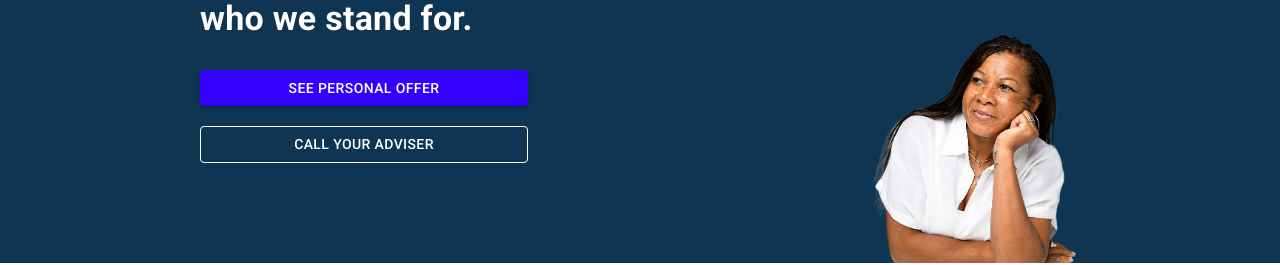
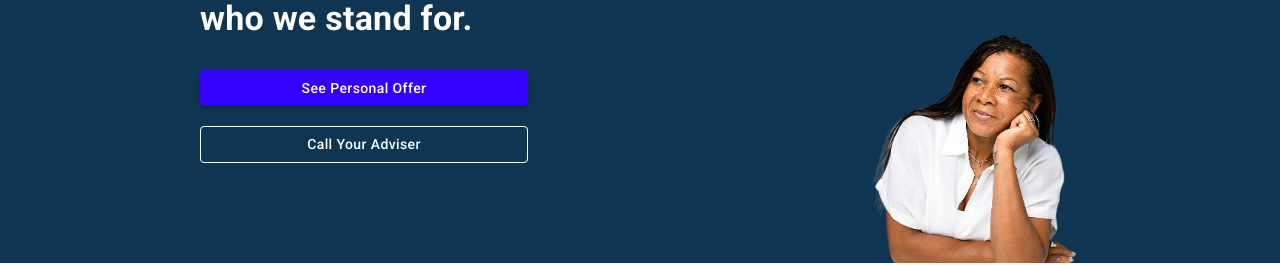
Before and after one commit to raihan50017/fiverr-app, a React (Vite) app: page / in a window 1280 px wide. Shown: the part 144-409 px from the top of the page. Built offline with nearby package versions, Linux system fonts and the light colour scheme.

Commit message:
second commit

```diff
--- a/src/pages/Home/Home.jsx
+++ b/src/pages/Home/Home.jsx
@@ -30,8 +30,9 @@ function Home() {
             <Button
               sx={{
                 mt: "30px",
-                width: { xs: "90%", md: "50%" },
+                width: { xs: "90%", sm: "50%", md: "50%" },
                 backgroundColor: "#3300FF",
+                textTransform: "capitalize",
               }}
               variant="contained"
             >
@@ -43,7 +44,8 @@ function Home() {
                 mt: "20px",
                 color: "white",
                 borderColor: "white",
-                width: { xs: "90%", md: "50%" },
+                width: { xs: "90%", sm: "50%", md: "50%" },
+                textTransform: "capitalize",
               }}
               variant="outlined"
             >
```
